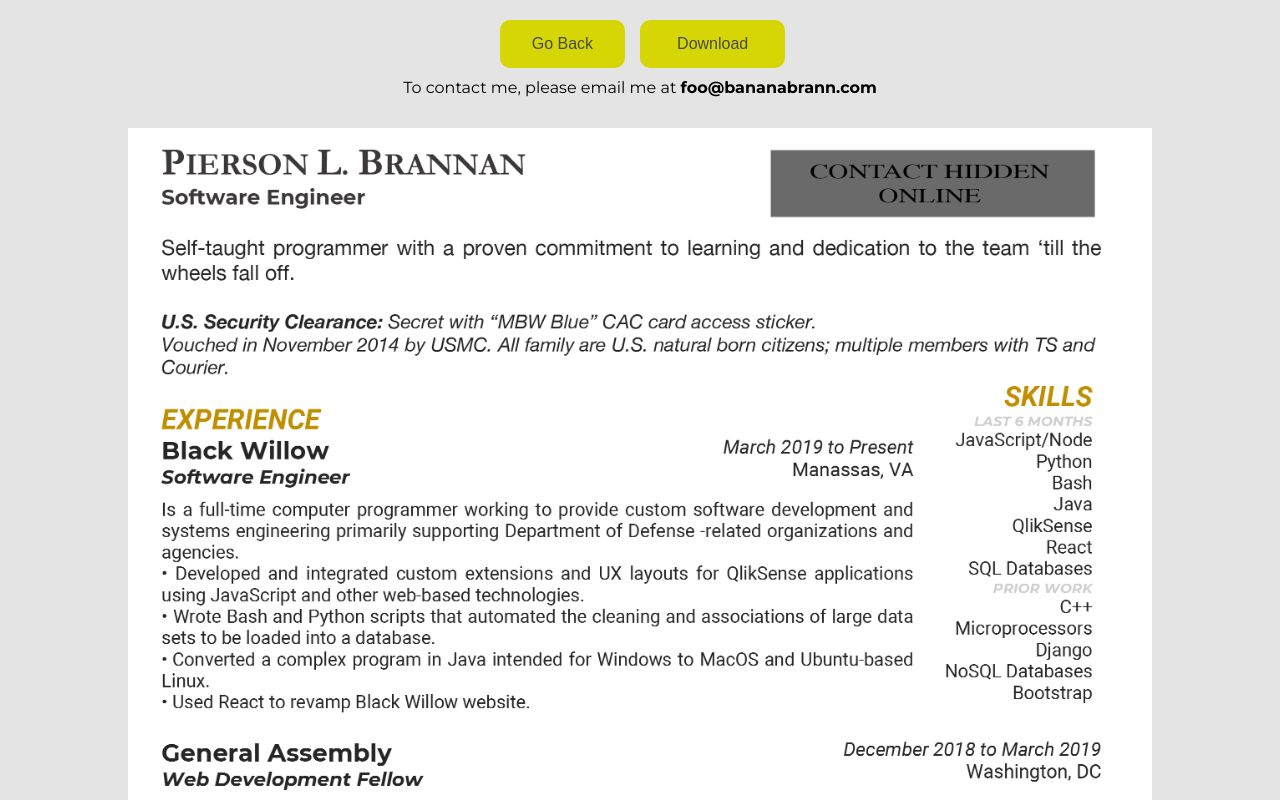
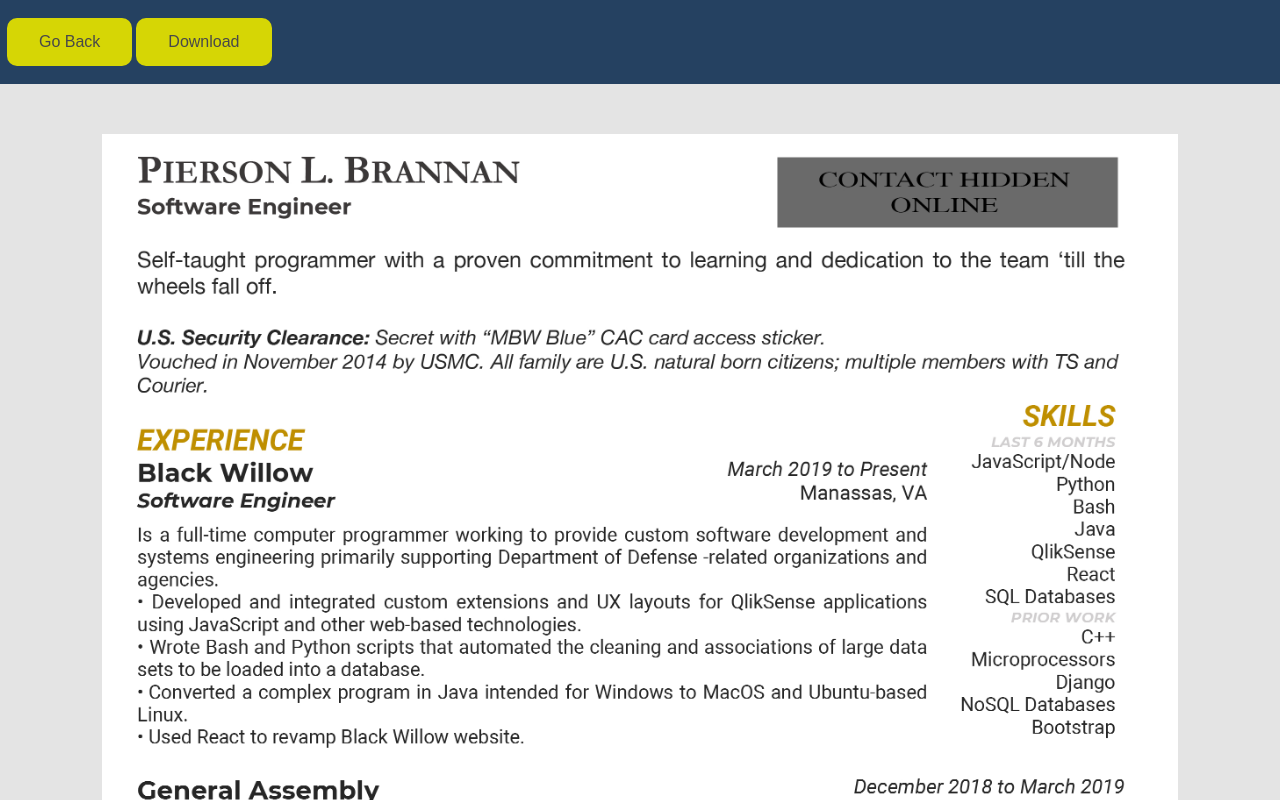
Before and after one commit to bananabrann/bananabrann.com, a React (Create React App) app: page /resume in a window 1280 px wide. Shown: the top 800 px of the page. Built offline with nearby package versions, Linux system fonts and the light colour scheme; a web font is replaced by a local one.

Commit message:
Make nav global css class, add Nav to Resume page

```diff
--- a/src/Components/App/App.css
+++ b/src/Components/App/App.css
@@ -41,6 +41,15 @@ button:hover {
     0 17px 50px 0 rgba(0, 0, 0, 0.19);
 }
 
+nav {
+  background-color: var(--color-blue);
+  padding: 14px;
+  width: 100%;
+}
+nav > * {
+  margin: 0 5px;
+}
+
 h5 {
   font-family: "Montserrat", sans-serif;
   font-size: 16px;
--- a/src/Components/Lab/Lab.css
+++ b/src/Components/Lab/Lab.css
@@ -1,6 +1 @@
 @import "../App/App.css";
-
-.Lab nav {
-  background-color: var(--color-blue);
-  padding: 14px;
-}
--- a/src/Components/Resume/Resume.css
+++ b/src/Components/Resume/Resume.css
@@ -5,28 +5,12 @@
   align-items: center;
 }
 
-.Resume .header {
-  margin: 20px auto;
-}
-
-.Resume .buttons * {
-  margin: 0 5px;
-}
-
-.Resume .buttons {
-  display: flex;
-  flex-direction: row;
-  justify-content: center;
-  align-items: center;
-}
-
-.Resume .contact {
+/* .Resume .contact {
   width: 100%;
   padding: 12px 0 12px 0;
-}
-
+} */
 
 .Resume img {
-  max-width: 80vw;
-  margin-bottom: 200px;
+  max-width: 84vw;
+  margin: 50px auto;
 }
--- a/src/Components/Resume/Resume.js
+++ b/src/Components/Resume/Resume.js
@@ -15,16 +15,16 @@ class Resume extends React.Component {
   render() {
     return(
       <div className="Resume">
-        <div className="header">
+        <nav className="header">
           <div className="buttons">
             <Link to ={HOME_PATH}><button>Go Back</button></Link>
             <button><a href={resume} download>Download</a></button>
           </div>
-          <div className="contact">
+          {/* <div className="contact">
             <h5>To contact me, please email me at <b>foo@bananabrann.com</b>
             </h5>
-          </div>
-        </div>
+          </div> */}
+        </nav>
         <img alt="Pierson Brannan's resume. If you do not see this image, you can download the resume instead via the 'download' button above" src={resume} />
       </div>
     )
```
